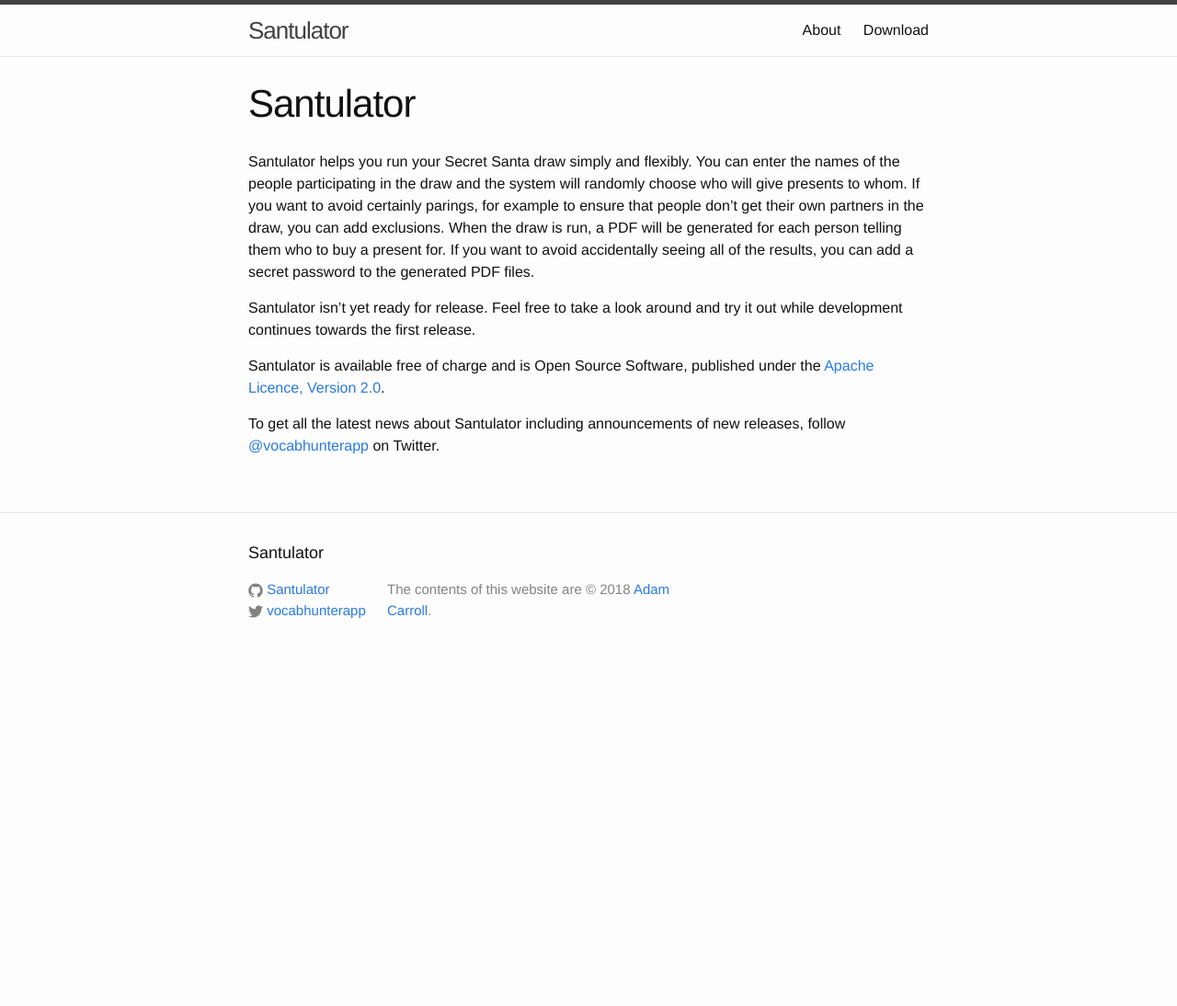
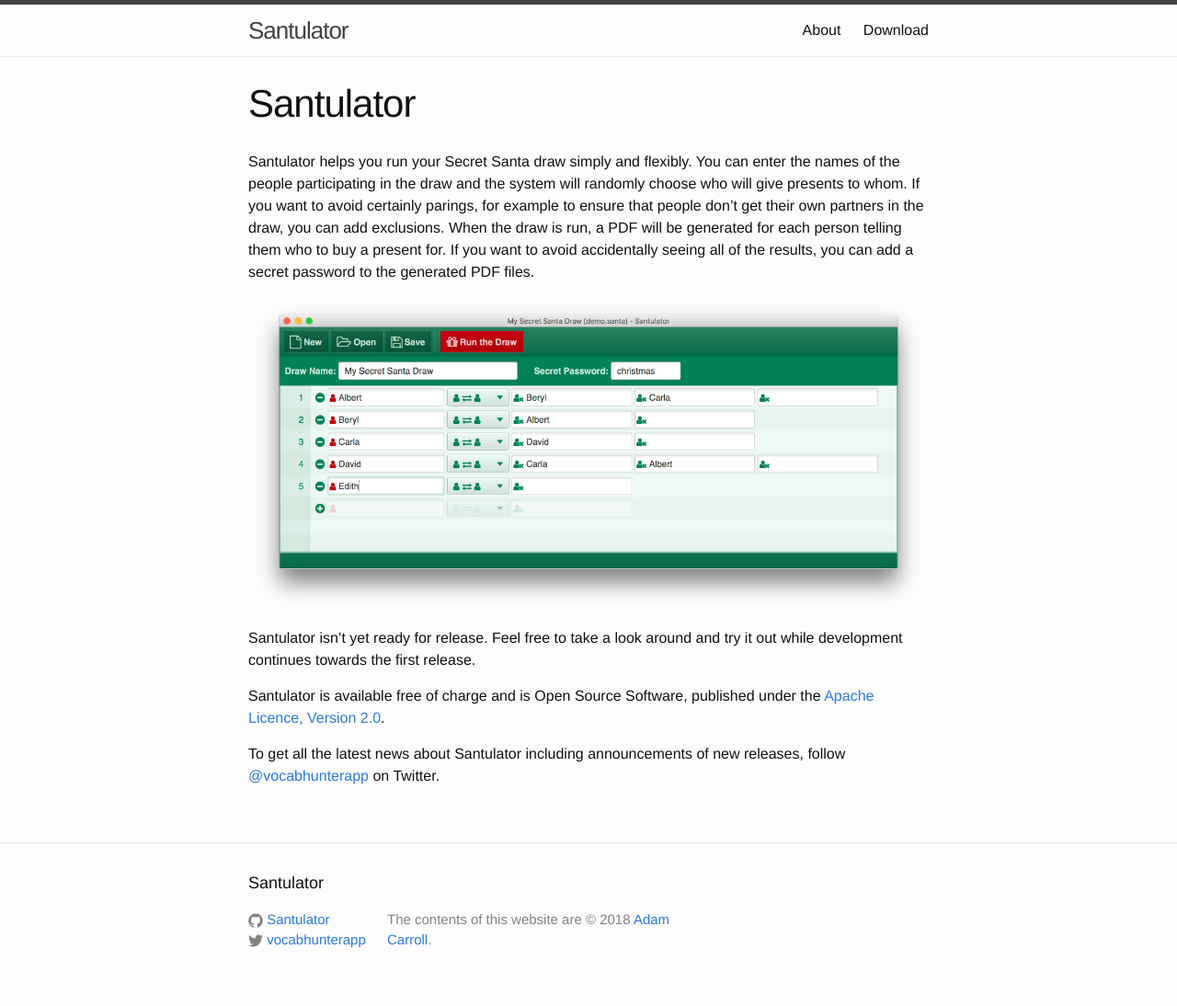
Before and after one commit to Santulator/santulator.github.io, a Jekyll site: the page built from index.md, in a window 1280 px wide. Shown: the whole page at 92% size. Built offline with Jekyll 4.4.1, drawn with Linux system fonts in a browser that asks for light colours; before the commit the page ends 900 px from its top, so only the background shows below that.

Commit message:
Added screenshot of Santulator in use

```diff
--- a/index.md
+++ b/index.md
@@ -5,6 +5,8 @@
 ---
 Santulator helps you run your Secret Santa draw simply and flexibly.  You can enter the names of the people participating in the draw and the system will randomly choose who will give presents to whom.  If you want to avoid certainly parings, for example to ensure that people don't get their own partners in the draw, you can add exclusions.  When the draw is run, a PDF will be generated for each person telling them who to buy a present for.  If you want to avoid accidentally seeing all of the results, you can add a secret password to the generated PDF files.
 
+![Screenshot of Santulator in use](/assets/Santulator-in-use-1.png){: .center-image }
+
 Santulator isn't yet ready for release.  Feel free to take a look around and try it out while development continues towards the first release.
 
 Santulator is available free of charge and is Open Source Software, published under the [Apache Licence, Version 2.0](http://www.apache.org/licenses/LICENSE-2.0).
```
Also changed, not shown: assets/Santulator-in-use-1.png (added).
